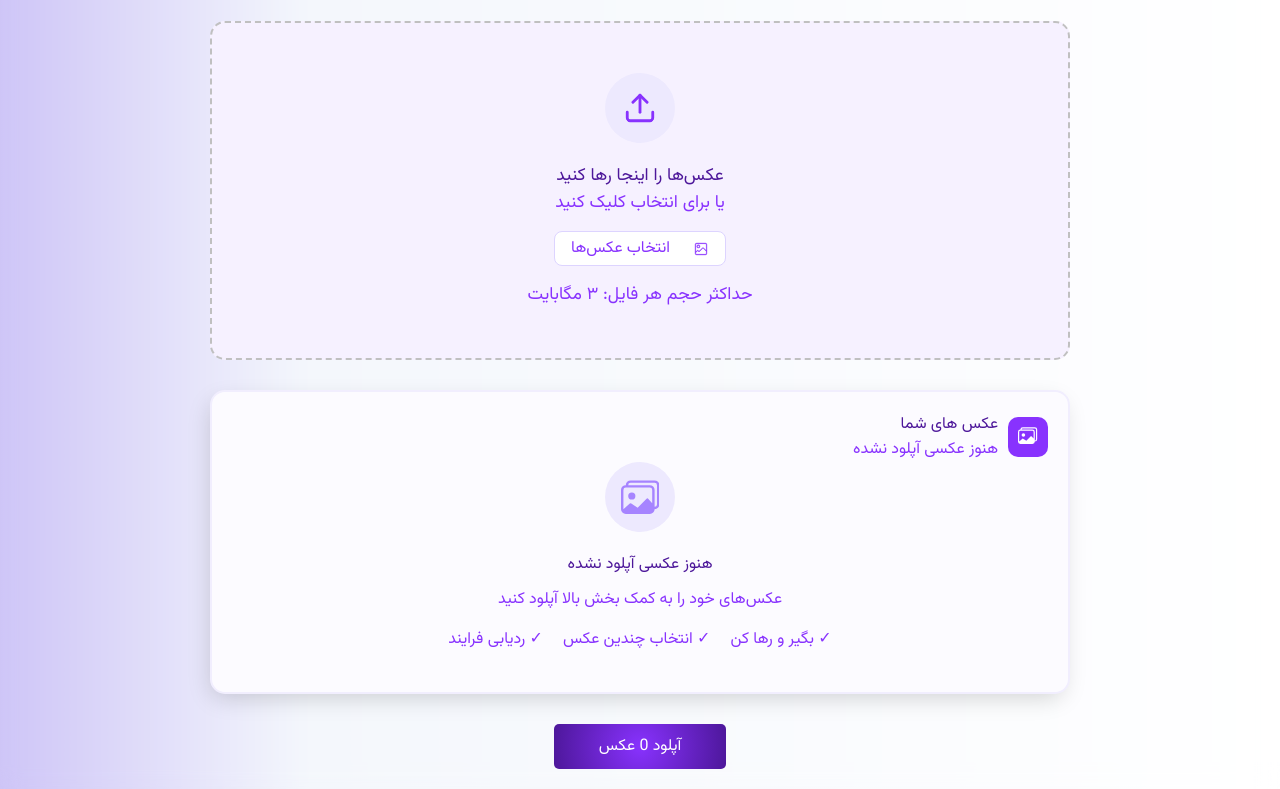
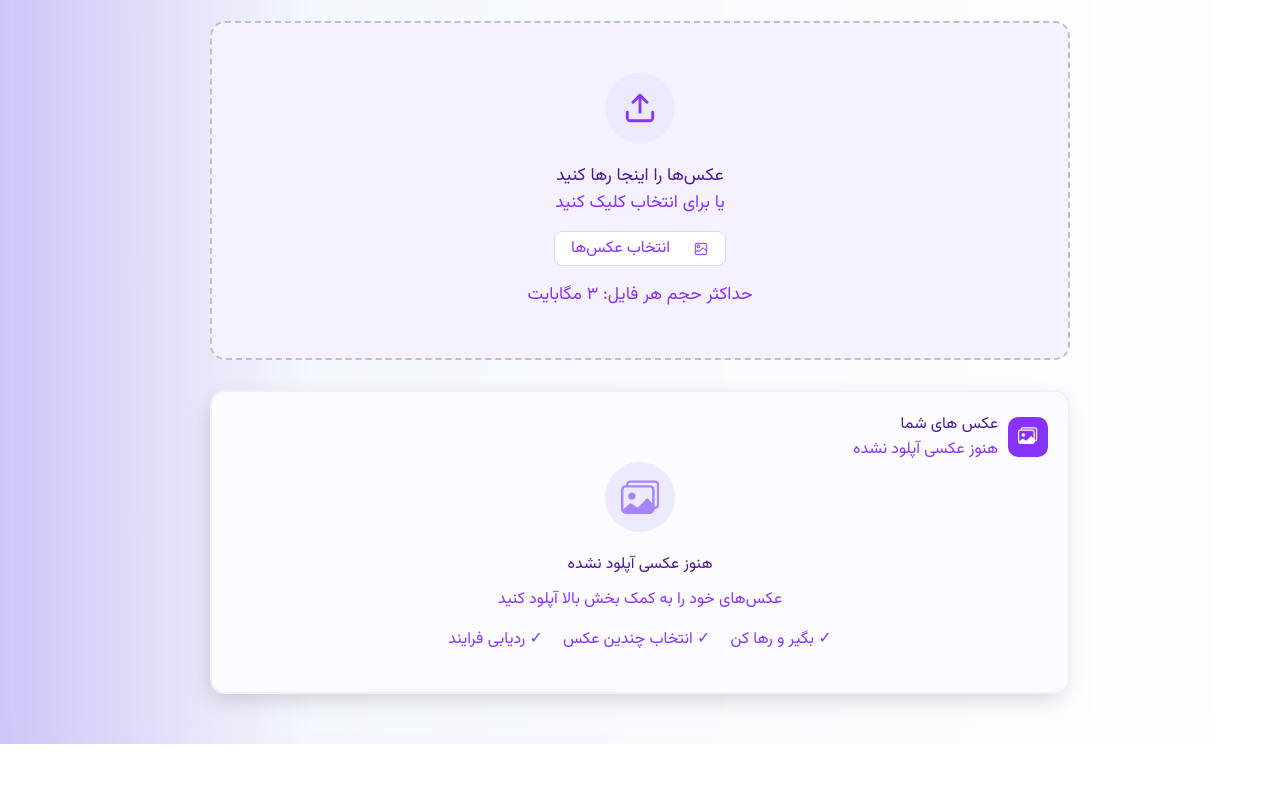
Before and after one commit to nams0/image-uploader, a React (Vite) app: page / in a window 1280 px wide. Shown: the part 225-1014 px from the top of the page. After the commit the page ends 969 px from the top, so only its background shows below. Built offline with nearby package versions, Linux system fonts and the light colour scheme.

Commit message:
feat: added dynamic display to upload button, when we had files it will apear

```diff
--- a/src/pages/MainPage.jsx
+++ b/src/pages/MainPage.jsx
@@ -51,13 +51,13 @@ const MainPage = () => {
           },
           onUploadProgress: (ProgressEvent) => {
             const percentCompleted = Math.round(
-              (ProgressEvent.loaded * 100) / ProgressEvent.total
+              (ProgressEvent.loaded * 100) / ProgressEvent.total,
             )
             dispatch(
               setUploadProgress({
                 fileName: file.name,
                 progress: percentCompleted,
-              })
+              }),
             )
           },
         })
@@ -71,8 +71,8 @@ const MainPage = () => {
           if (err.response.status === 429) {
             dispatch(
               setError(
-                "تعداد درخواست‌های شما زیاد بوده است. لطفاً یک ساعت دیگر تلاش کنید"
-              )
+                "تعداد درخواست‌های شما زیاد بوده است. لطفاً یک ساعت دیگر تلاش کنید",
+              ),
             )
           } else {
             dispatch(setError("خطا در آپلود فایل: " + err.response.error))
@@ -101,9 +101,15 @@ const MainPage = () => {
         <Dropzone setFiles={setFiles} />
         <Result files={files} setFiles={setFiles} />
 
-        <button className={styles.uploadBtn} onClick={handleUpload} disabled={store.uploading}>
-          {store.uploading ? "در حال آپلود..." : `آپلود ${files.length} عکس`}
-        </button>
+        {files.length > 0 && (
+          <button
+            className={styles.uploadBtn}
+            onClick={handleUpload}
+            disabled={store.uploading}
+          >
+            {store.uploading ? "در حال آپلود..." : `آپلود ${files.length} عکس`}
+          </button>
+        )}
       </div>
     </div>
   )
```
